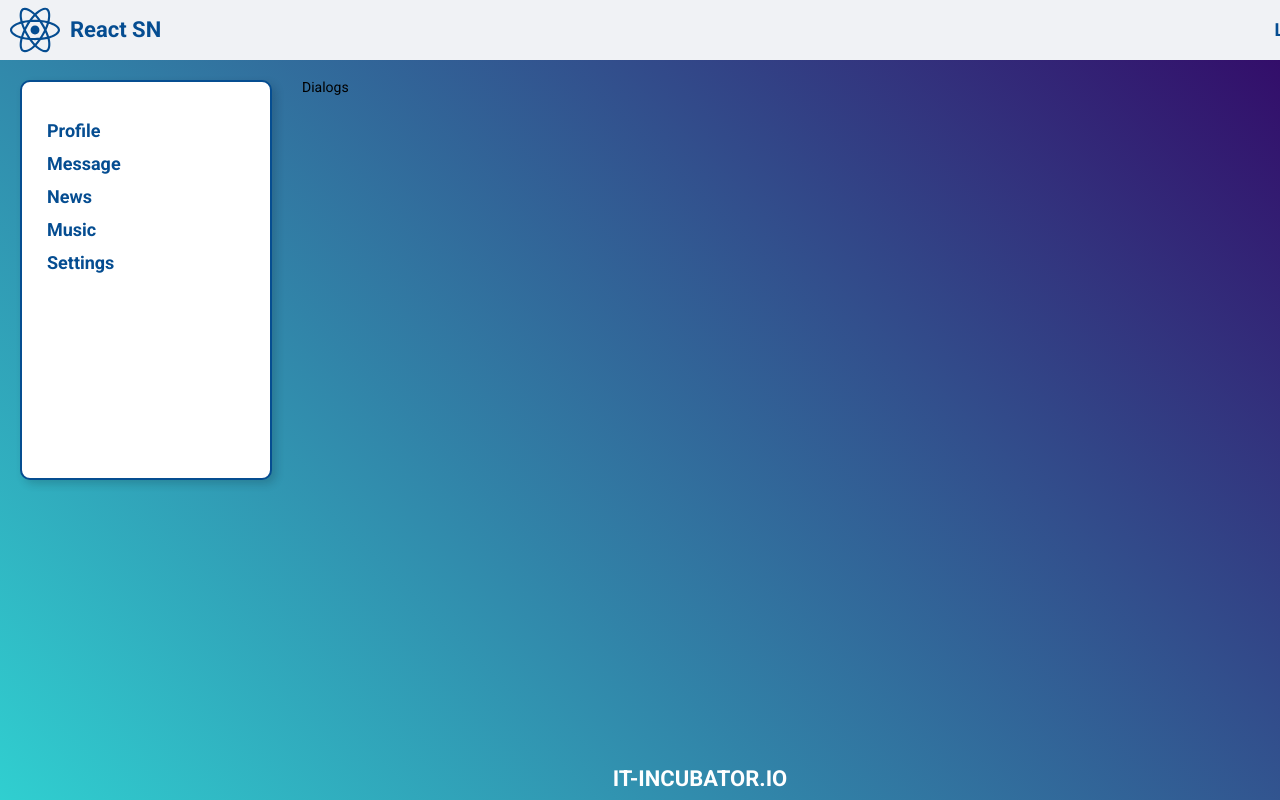
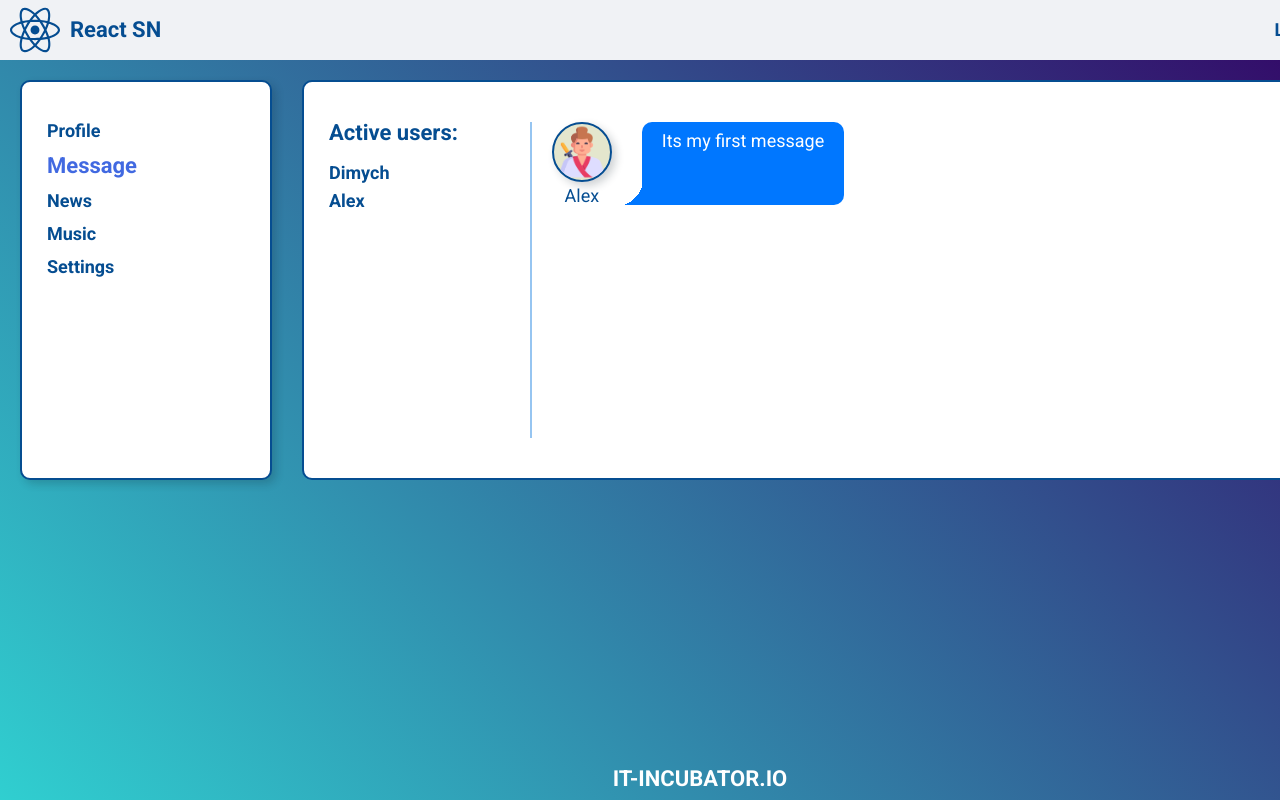
Before and after one commit to VitaliKozhurov/social-network, a React (Create React App) app: page /message in a window 1280 px wide. Shown: the top 800 px of the page. Built offline with nearby package versions, Linux system fonts and the light colour scheme.

Commit message:
add dialogs component

```diff
--- a/src/App.tsx
+++ b/src/App.tsx
@@ -15,7 +15,6 @@ const App = () => {
                         <Route path='/' element={<Profile/>}/>
                         <Route path='/message' element={<Dialogs/>}/>
                     </Routes>
-
                 </main>
             </div>
             <Footer/>
--- a/src/components/Dialogs/Dialogs.module.css
+++ b/src/components/Dialogs/Dialogs.module.css
@@ -0,0 +1,32 @@
+.body{
+    display: flex;
+    padding: 40px 25px;
+    background-color: #fff;
+    border: solid 2px #054d91;
+    border-radius: 10px;
+    min-height: 50vh;
+}
+
+.users{
+    flex: 0 1 20%;
+    border-right: solid 2px #2386e279;
+    margin-right: 20px;
+}
+
+.users h2{
+    font-size: 22px;
+    font-weight: 700;
+    color: #054d91;
+    margin-bottom: 20px;
+}
+
+.user{
+    font-size: 18px;
+    font-weight: 700;
+    color: #054d91;
+    margin-bottom: 10px;
+}
+
+.messages{
+    flex: 0 1 80%;
+}
--- a/src/components/Dialogs/Dialogs.tsx
+++ b/src/components/Dialogs/Dialogs.tsx
@@ -1,10 +1,19 @@
 import React from 'react';
 import s from './Dialogs.module.css';
+import { Post } from '../Profile/MyPosts/Post/Post';
 
 export const Dialogs = () => {
     return (
-        <div>
-            Dialogs
+        <div className={s.body}>
+            <div className={s.users}>
+                <h2>Active users:</h2>
+                <div className={s.user}>Dimych</div>
+                <div className={s.user}>Alex</div>
+            </div>
+            <div className={s.messages}>
+                <Post name={'Alex'} message={'Its my first message'} isLike={false}/>
+
+            </div>
         </div>
     )
 };
--- a/src/components/NavBar/NavBar.module.css
+++ b/src/components/NavBar/NavBar.module.css
@@ -20,10 +20,12 @@
     transition: all 0.4s ease;
 }
 
-.item a{
+.link{
     color: #054d91;
+    transition: all ease .1s;
 }
 
-.item:hover{
- transform: translateX(20px);
+.link.active{
+    color:#4169E1;
+    font-size: 22px;
 }
--- a/src/components/NavBar/NavBar.tsx
+++ b/src/components/NavBar/NavBar.tsx
@@ -1,16 +1,36 @@
-import React from 'react';
+import React, { useState } from 'react';
 import s from './NavBar.module.css';
-import { Link } from 'react-router-dom';
+import { NavLink } from 'react-router-dom';
+
+// NavLink отслеживает активное состояниее ссылки, удобно в том случае если необходимо отслеживать
+// активное состояние ссылки, для этого из объекта, который нам дает NavLink достаем параметр isActive
+// Link просто для изменения адреса URL
+type LinkType = {
+    id:number
+    url:string
+    title:string
+}
+
+const initLinkList =[
+    {id:1, url:'/', title:'Profile'},
+    {id:1, url:'/message', title:'Message'},
+    {id:1, url:'/news', title:'News'},
+    {id:1, url:'/music', title:'Music'},
+    {id:1, url:'/settings', title:'Settings'},
+]
+
 
 export const NavBar = () => {
+    const [linkState, setLinkState] = useState<Array<LinkType>>(initLinkList);
+
     return (
         <nav className={s.nav}>
             <ul className={s.list}>
-                <li className={s.item}><Link to='/'>Profile</Link></li>
-                <li className={s.item}><Link to='/message'>Message</Link></li>
-                <li className={s.item}><Link to='/news'>News</Link></li>
-                <li className={s.item}><Link to='/music'>Music</Link></li>
-                <li className={s.item}><Link to='/settings'>Settings</Link></li>
+                {linkState.map(item=>(
+                    <li key={item.id} className={s.item}>
+                        <NavLink to={item.url} className={({ isActive })=>isActive?s.link+' '+s.active:s.link}>{item.title}</NavLink>
+                    </li>
+                ))}
             </ul>
         </nav>
     )
--- a/src/components/Profile/MyPosts/MyPosts.tsx
+++ b/src/components/Profile/MyPosts/MyPosts.tsx
@@ -13,8 +13,8 @@ export const MyPosts = () => {
                 </div>
             </div>
             <div className={s.postsBody}>
-                <Post message={'Hello my friend! How are you?'} />
-                <Post message={`Hi I'm stady in It-incubator. It's the best community in the world))`} />
+                <Post name={'Alex'} message={'Hello my friend! How are you?'} isLike={true} />
+                <Post name={'Vitalik'} message={`Hi I'm stady in It-incubator. It's the best community in the world))`} isLike={true} />
             </div>
         </>
 
--- a/src/components/Profile/MyPosts/Post/Post.tsx
+++ b/src/components/Profile/MyPosts/Post/Post.tsx
@@ -5,6 +5,8 @@ import likeLgo from '../../../../assets/image/like.png';
 
 type PostPropsType = {
     message: string
+    name:string
+    isLike:boolean
 }
 
 
@@ -15,13 +17,13 @@ export const Post: FC<PostPropsType> = (props) => {
                 <div className={s.avaUser}>
                     <img className={s.avatar} src={avatar} alt="User Avatar" />
                 </div>
-                <h3 className={s.name}>Alex</h3>
+                <h3 className={s.name}>{props.name}</h3>
             </div>
             <p className={s.text}>{props.message}</p>
-            <div className={s.like}>
+            {props.isLike&&<div className={s.like}>
                 <img src={likeLgo} alt="Like logo" />
                 <span className={s.count}>0</span>
-            </div>
+            </div>}
         </div>
     )
 };
```
